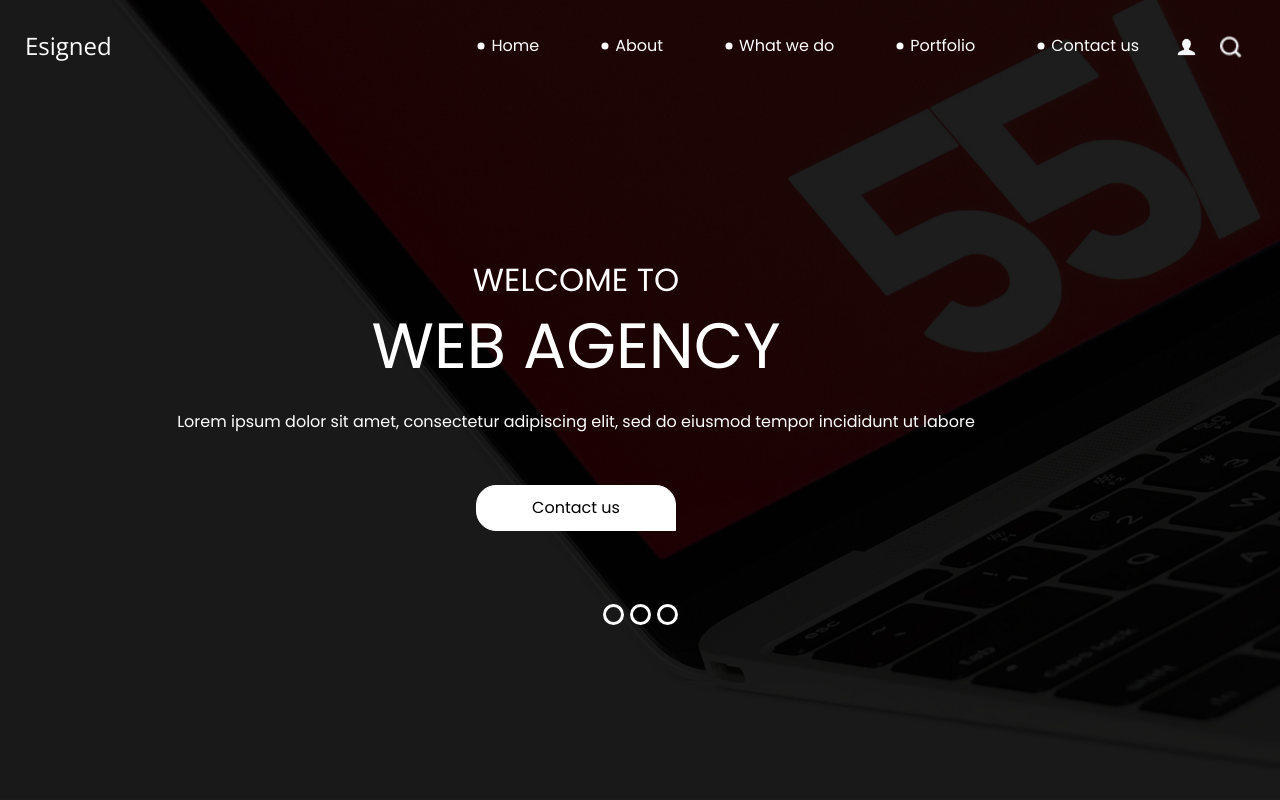
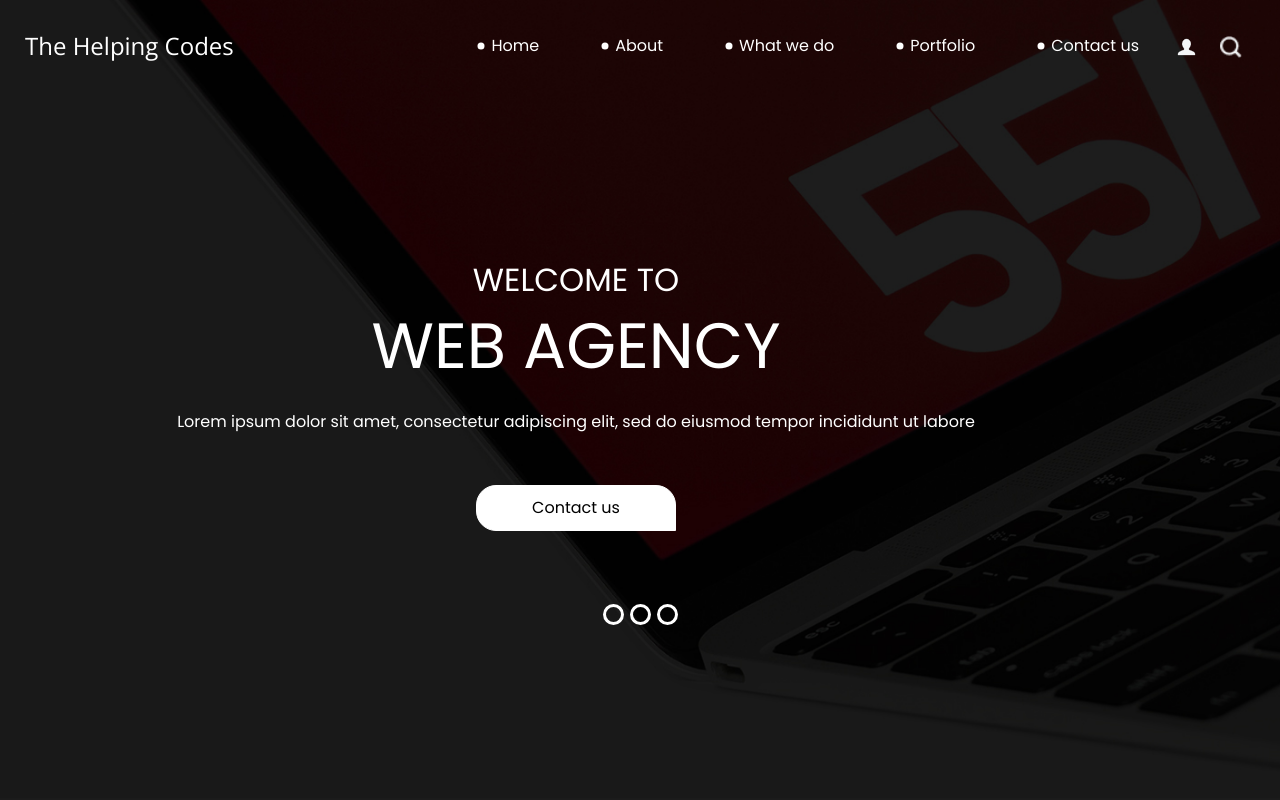
Before and after one commit to shri-ws/the-helping-codes, a plain HTML site: page index.html in a window 1280 px wide. Shown: the top 800 px of the page. Drawn offline with nearby package versions, Linux system fonts and the light colour scheme.

Commit message:
Update index.html

```diff
--- a/index.html
+++ b/index.html
@@ -12,7 +12,7 @@
   <meta name="description" content="">
   <meta name="author" content="">
 
-  <title>Esigned</title>
+  <title>The Helping Codes</title>
 
   <!-- slider stylesheet -->
   <!-- slider stylesheet -->
@@ -37,7 +37,7 @@
         <nav class="navbar navbar-expand-lg custom_nav-container pt-3">
           <a class="navbar-brand" href="index.html">
             <span>
-              Esigned
+              The Helping Codes
             </span>
           </a>
           <button class="navbar-toggler" type="button" data-toggle="collapse" data-target="#navbarSupportedContent" aria-controls="navbarSupportedContent" aria-expanded="false" aria-label="Toggle navigation">
```
